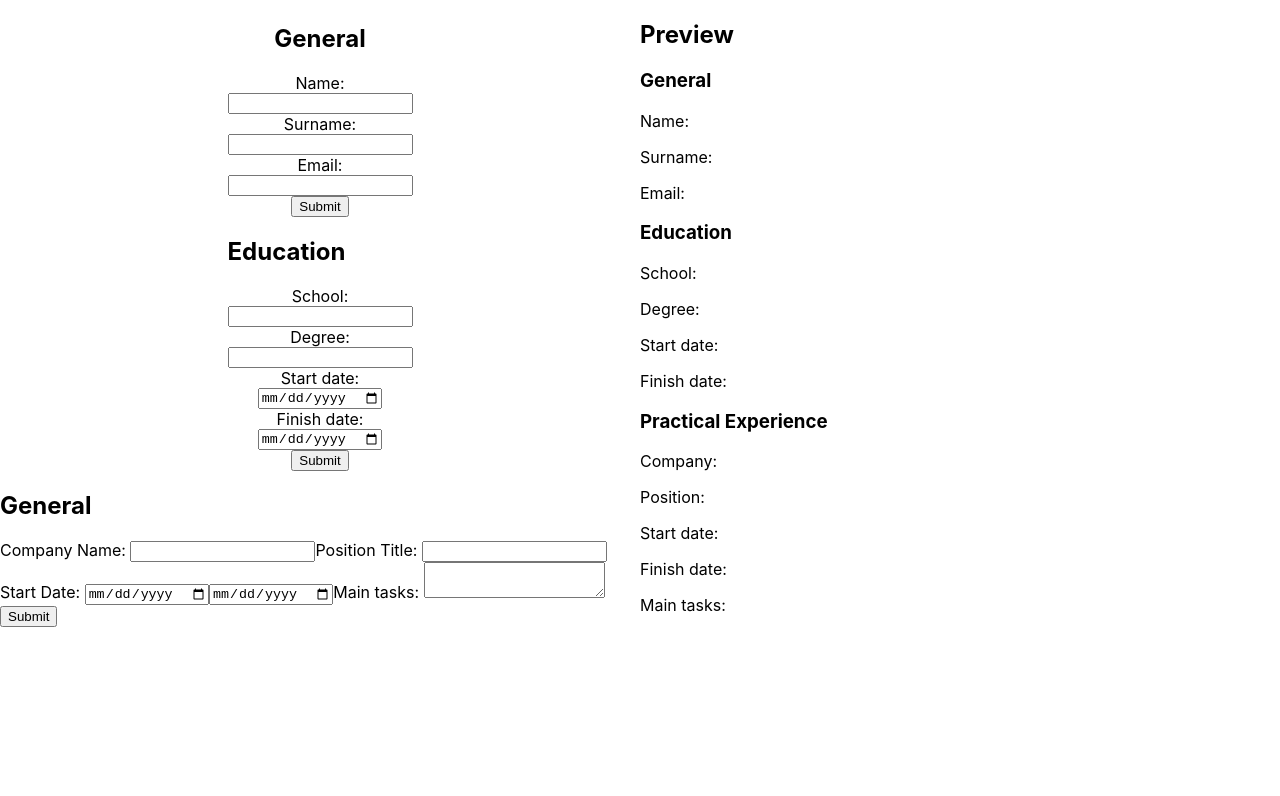
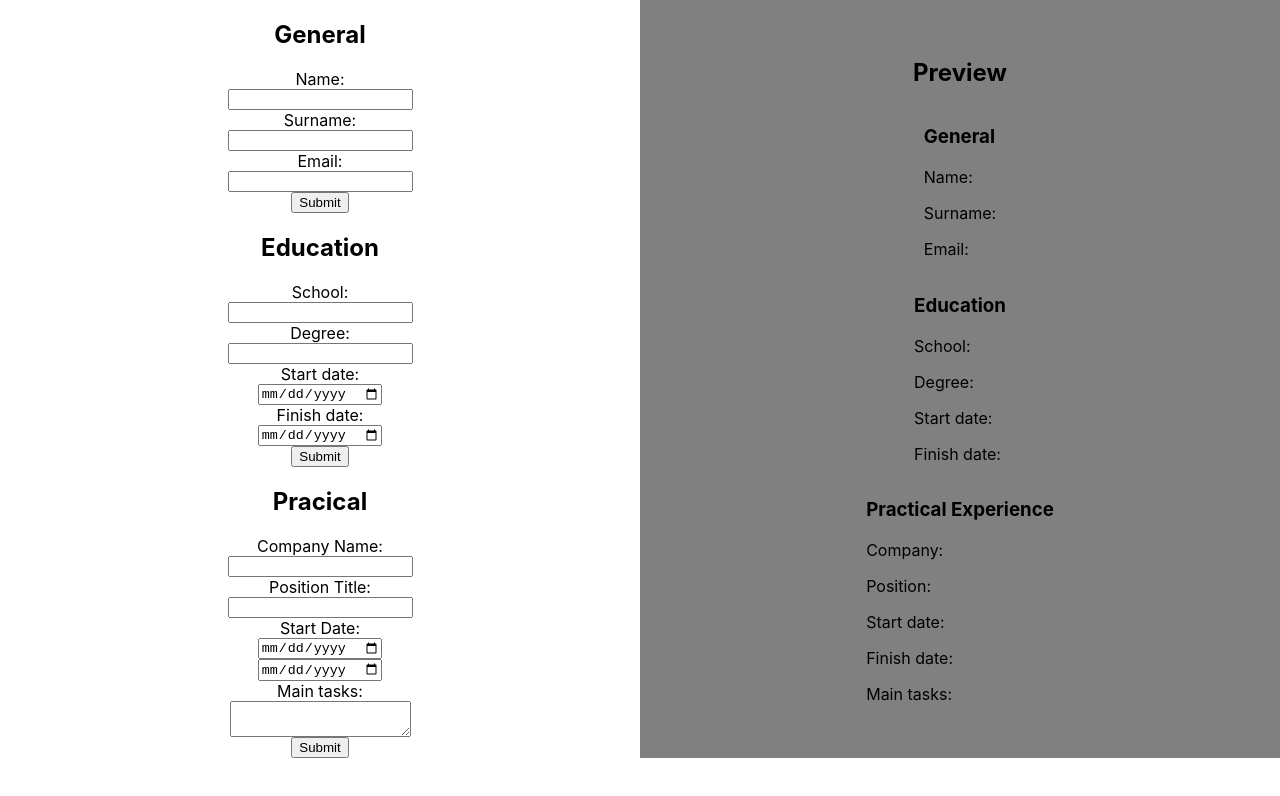
Before and after one commit to wojwoj8/TOP-CV-PROJECT, a React (Create React App) app: page / in a window 1280 px wide. Shown: the top 796 px of the page. Built offline with nearby package versions, Linux system fonts and the light colour scheme.

Commit message:
before opening forms with butt

```diff
--- a/src/App.js
+++ b/src/App.js
@@ -1,5 +1,6 @@
 import './App.css';
 import './components/Forms.scss';
+import './components/Preview.scss'
 import React, { Component } from 'react';
 import Forms from './components/Forms';
 import Preview from './components/Preview';
--- a/src/components/Forms.scss
+++ b/src/components/Forms.scss
@@ -1,4 +1,4 @@
-.forms-side, .general, .general-form, .education-form{
+.forms-side, .general, .general-form, .education-form, .education, .practical, .practical-form{
     display:flex;
     flex-direction: column;
     justify-content: center;
--- a/src/components/PracticalForm.js
+++ b/src/components/PracticalForm.js
@@ -8,7 +8,7 @@ class PracticalForm extends Component{
         return(
             <div>
                 <div className="practical">
-                <h2>General</h2>
+                <h2>Pracical</h2>
                 <form className="practical-form"
                 onSubmit={this.props.onSub}>
                     <label htmlFor="companyName">Company Name: </label>
--- a/src/components/Preview.scss
+++ b/src/components/Preview.scss
@@ -0,0 +1,8 @@
+.preview{
+    display: flex;
+    flex-direction: column;
+    align-items: center;
+    justify-content: center;
+    background-color: grey;
+}
+// , .preview-general, .preview-education, .preview-practical
```
